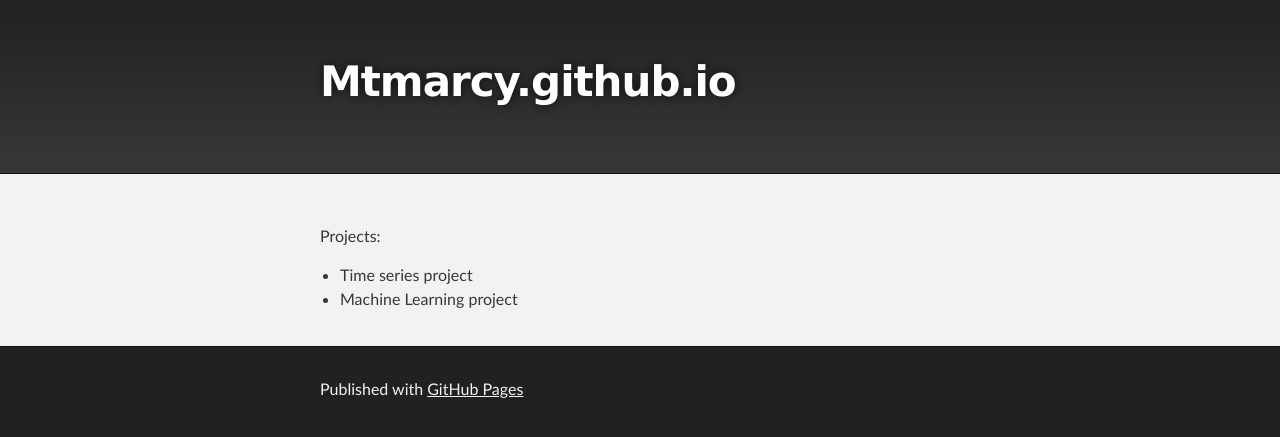
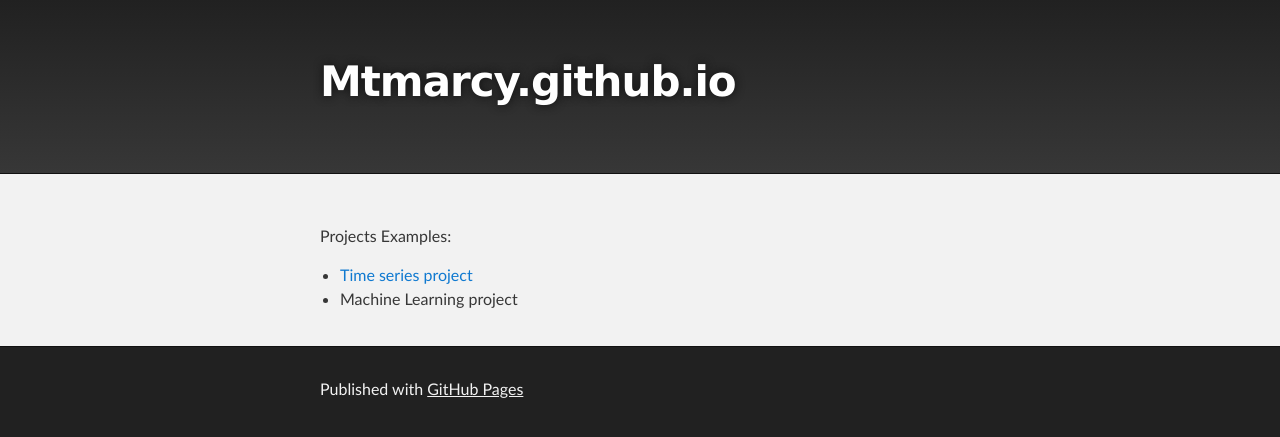
Before and after one commit to Mtmarcy/Mtmarcy.github.io, a Jekyll site: the page built from index.md, in a window 1280 px wide. Shown: the top 437 px of the page. Built offline with Jekyll 4.4.1, drawn with Linux system fonts in a browser that asks for light colours; our own code applies the rules of GitHub Pages for plain Markdown files; the repository's description, which GitHub fills in, is left out.

Commit message:
Update index.md

```diff
--- a/index.md
+++ b/index.md
@@ -3,6 +3,6 @@ title: Mtmarcy Website Title
 description: website subtitle
 ---
 
-Projects:
-- Time series project
+Projects Examples:
+- [Time series project](/timeseriesEX/index.md)
 - Machine Learning project
```
